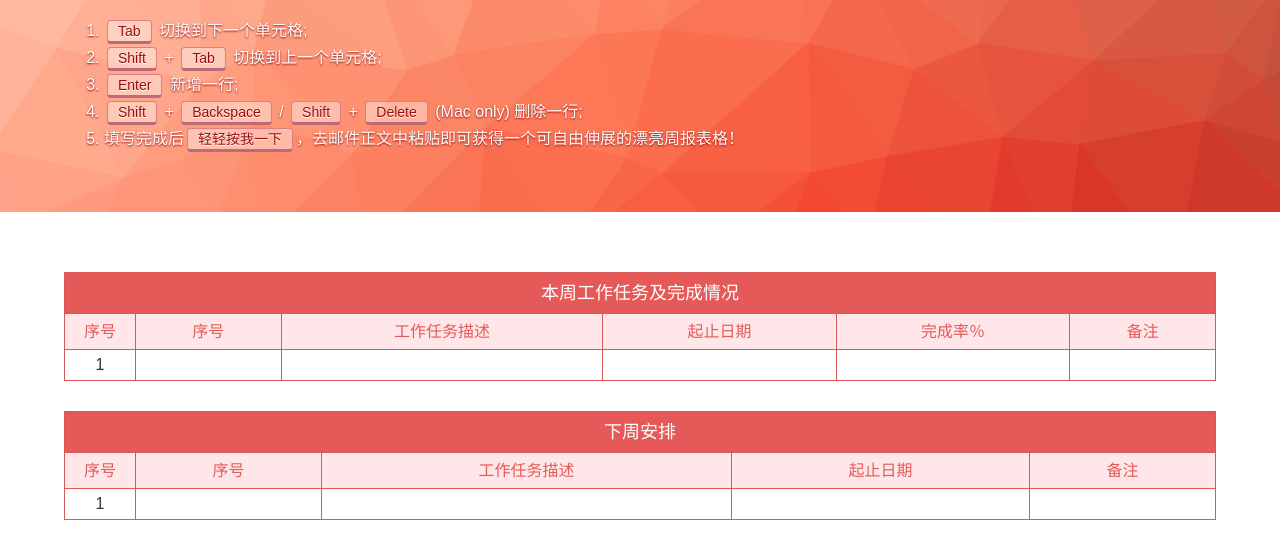
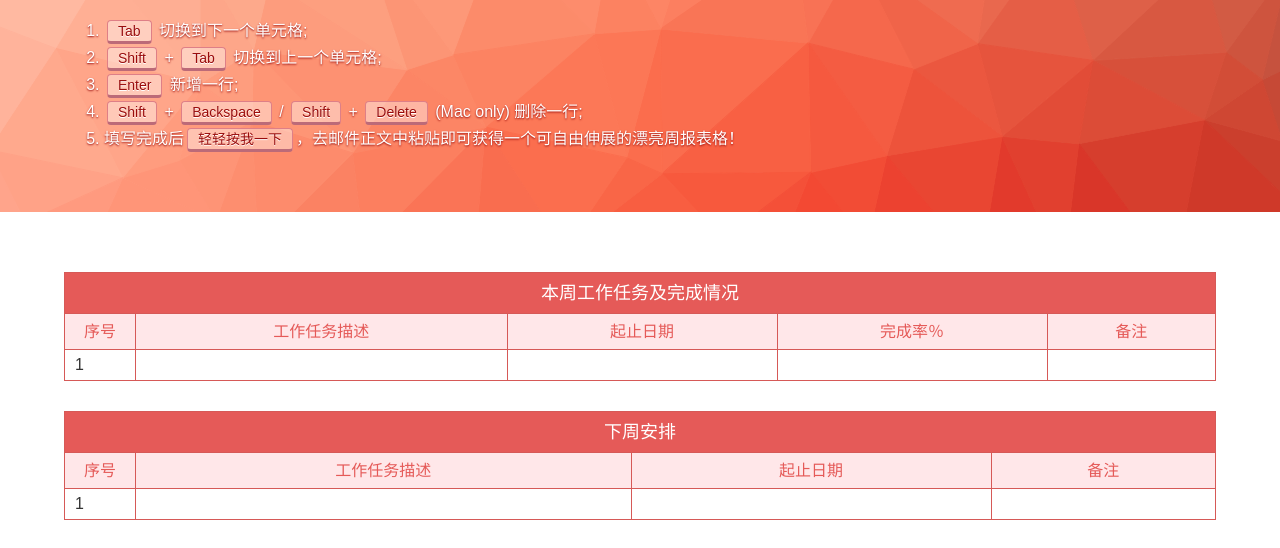
Before and after one commit to abstack/abstack-weekly-generator, a website: page index.html in a window 1280 px wide. Shown: the part 213-761 px from the top of the page. Drawn offline with Linux system fonts and the light colour scheme.

Commit message:
Delete after for td

```diff
--- a/index.html
+++ b/index.html
@@ -118,9 +118,24 @@
   }
   table tr td:first-child{
     width: 50px;
+<<<<<<< HEAD
     text-align: center;
     pointer-events: none;
   }
+=======
+    pointer-events: none;
+    text-align: center;
+  }
+  /*table tr:first-child td:first-child:after,
+  table tr:nth-child(2) td:first-child:after{
+    content: none;
+  }
+  table tr td:first-child:after{
+    content: counter(item-number);
+    display: block;
+    text-align: center;
+  }*/
+>>>>>>> Delete after for td
   table tr td input{
     position: absolute;
     z-index: 0;
@@ -167,17 +182,17 @@
     var tableIns = weeklyTable.init(document.getElementById('table-container'), [
       {
         head: '本周工作任务及完成情况',
-        title: ['序号', '工作任务描述', '起止日期', '完成率％', '备注'],
+        title: ['工作任务描述', '起止日期', '完成率％', '备注'],
         row: [],
       },
       {
         head: '下周安排',
-        title: ['序号', '工作任务描述', '起止日期', '备注'],
+        title: ['工作任务描述', '起止日期', '备注'],
         row: [],
       },
       {
         head: '问题感言',
-        title: ['序号', '描述'],
+        title: ['描述'],
         row: [],
       },
     ]);
```
